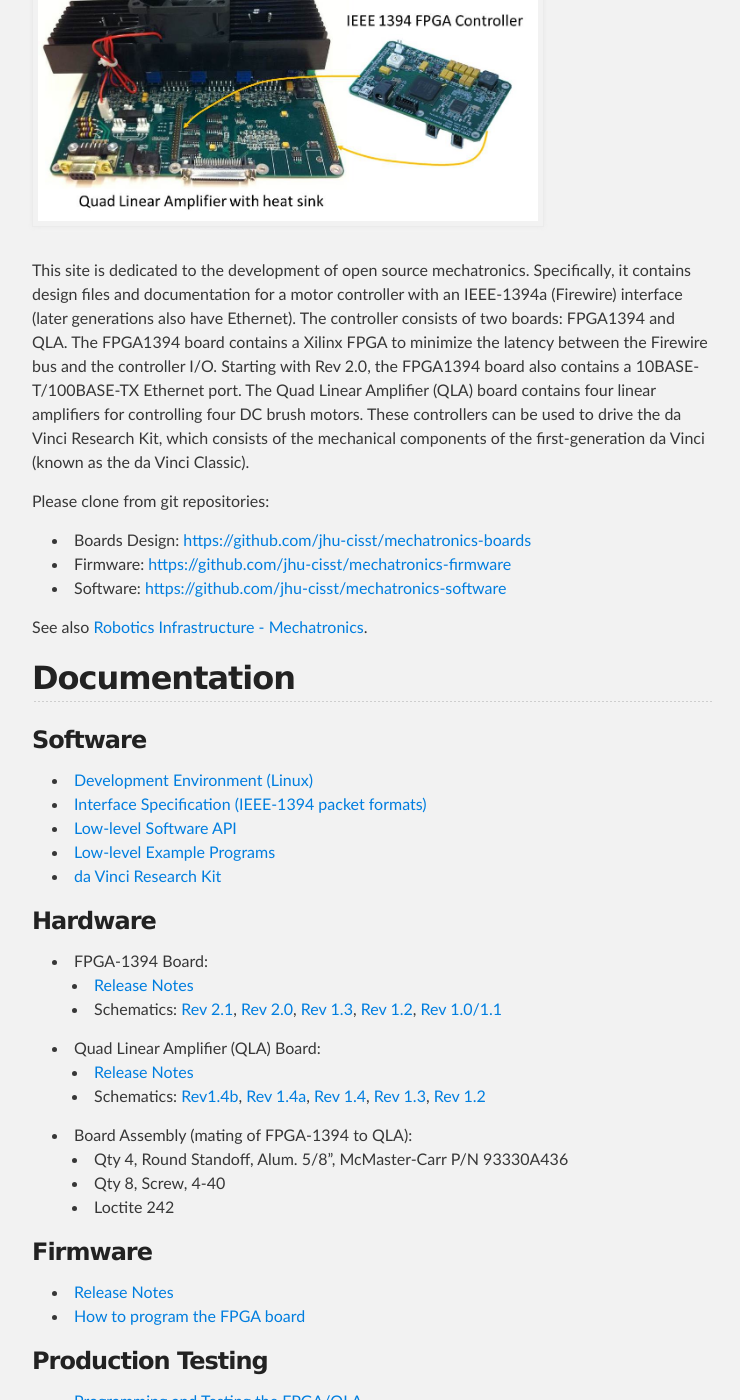
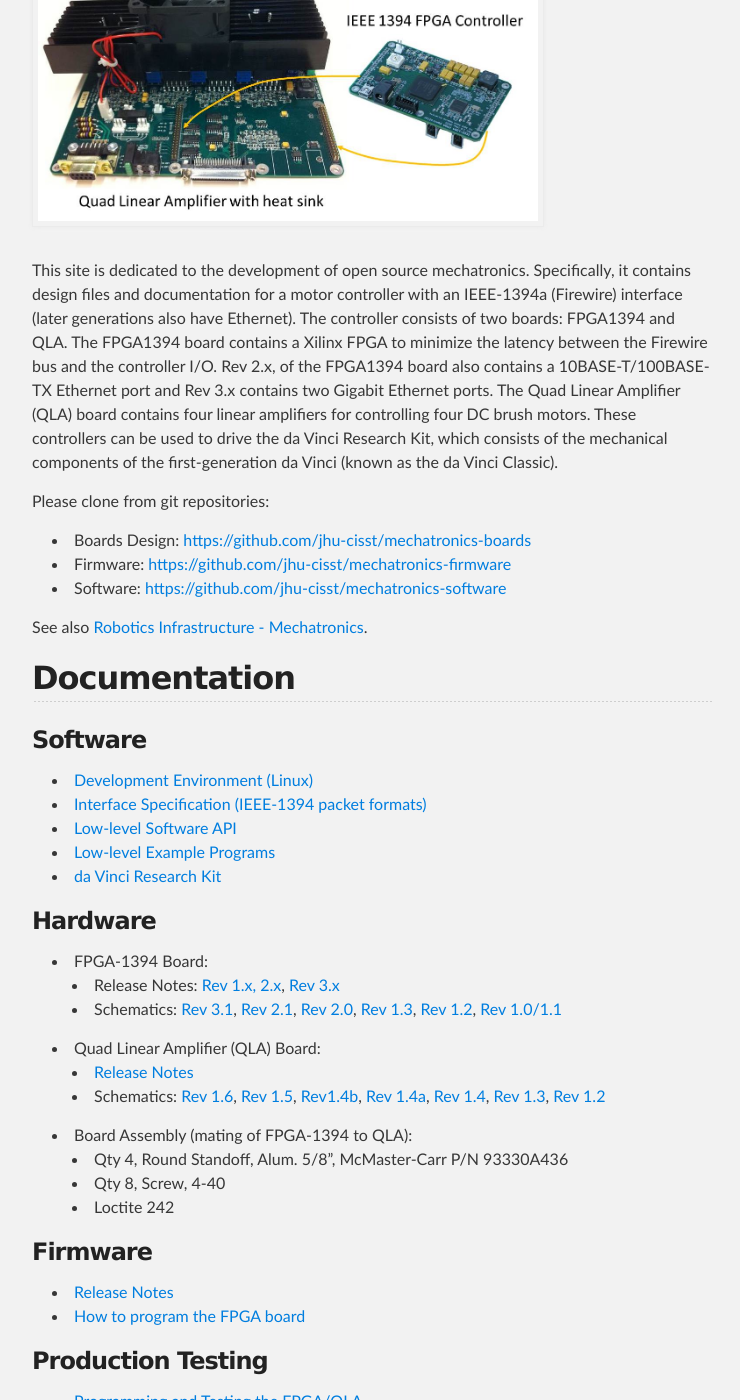
Before and after one commit to jhu-cisst/mechatronics, a Jekyll site: the page built from index.md, in a window 1280 px wide and 1400 px high, scrolled down 383 px. Shown: the whole window, without its empty margins (268-1008 px from the left). Built offline with Jekyll 4.4.1, drawn with Linux system fonts in a browser that asks for light colours.

Commit message:
Updates for FPGA V3 and QLA V1.5 and V1.6

```diff
--- a/index.md
+++ b/index.md
@@ -8,7 +8,7 @@
 <!-- pic here -->
 <img src="./images/FirewireController.jpg" alt="FirewireController" style="width: 500px;"/>
 
-This site is dedicated to the development of open source mechatronics. Specifically, it contains design files and documentation for a motor controller with an IEEE-1394a (Firewire) interface (later generations also have Ethernet). The controller consists of two boards: FPGA1394 and QLA. The FPGA1394 board contains a Xilinx FPGA to minimize the latency between the Firewire bus and the controller I/O. Starting with Rev 2.0, the FPGA1394 board also contains a 10BASE-T/100BASE-TX Ethernet port. The Quad Linear Amplifier (QLA) board contains four linear amplifiers for controlling four DC brush motors. These controllers can be used to drive the da Vinci Research Kit, which consists of the mechanical components of the first-generation da Vinci (known as the da Vinci Classic).
+This site is dedicated to the development of open source mechatronics. Specifically, it contains design files and documentation for a motor controller with an IEEE-1394a (Firewire) interface (later generations also have Ethernet). The controller consists of two boards: FPGA1394 and QLA. The FPGA1394 board contains a Xilinx FPGA to minimize the latency between the Firewire bus and the controller I/O. Rev 2.x, of the FPGA1394 board also contains a 10BASE-T/100BASE-TX Ethernet port and Rev 3.x contains two Gigabit Ethernet ports. The Quad Linear Amplifier (QLA) board contains four linear amplifiers for controlling four DC brush motors. These controllers can be used to drive the da Vinci Research Kit, which consists of the mechanical components of the first-generation da Vinci (known as the da Vinci Classic).
 
 Please clone from git repositories:
  - Boards Design: [https://github.com/jhu-cisst/mechatronics-boards](https://github.com/jhu-cisst/mechatronics-boards)
@@ -29,11 +29,11 @@
 
 ### Hardware
  * FPGA-1394 Board:
-   * [Release Notes](https://github.com/jhu-cisst/FPGA1394#release-notes)
-   * Schematics: [Rev 2.1](https://github.com/jhu-cisst/FPGA1394/blob/Rev2.1/FPGA1394-Schematics.pdf), [Rev 2.0](https://github.com/jhu-cisst/FPGA1394/blob/Rev2.0/FPGA1394-Schematics.pdf), [Rev 1.3](https://github.com/jhu-cisst/FPGA1394/blob/Rev1.3/FPGA1394-Schematics.pdf), [Rev 1.2](https://github.com/jhu-cisst/FPGA1394/blob/Rev1.2/FPGA1394-Schematics.pdf), [Rev 1.0/1.1](https://github.com/jhu-cisst/FPGA1394/blob/Rev1.1/FPGA1394-Schematics.pdf)
+   * Release Notes: [Rev 1.x, 2.x](https://github.com/jhu-cisst/FPGA1394#release-notes), [Rev 3.x](https://github.com/jhu-cisst/FPGA1394V3#release-notes)
+   * Schematics: [Rev 3.1](https://github.com/jhu-cisst/FPGA1394V3/blob/main/FPGA1394V3-Schematics.pdf), [Rev 2.1](https://github.com/jhu-cisst/FPGA1394/blob/Rev2.1/FPGA1394-Schematics.pdf), [Rev 2.0](https://github.com/jhu-cisst/FPGA1394/blob/Rev2.0/FPGA1394-Schematics.pdf), [Rev 1.3](https://github.com/jhu-cisst/FPGA1394/blob/Rev1.3/FPGA1394-Schematics.pdf), [Rev 1.2](https://github.com/jhu-cisst/FPGA1394/blob/Rev1.2/FPGA1394-Schematics.pdf), [Rev 1.0/1.1](https://github.com/jhu-cisst/FPGA1394/blob/Rev1.1/FPGA1394-Schematics.pdf)
  * Quad Linear Amplifier (QLA) Board:
    * [Release Notes](https://github.com/jhu-cisst/QLA#release-notes)
-   * Schematics: [Rev1.4b](https://github.com/jhu-cisst/QLA/blob/Rev1.4b/QLA-Schematics.pdf), [Rev 1.4a](https://github.com/jhu-cisst/QLA/blob/Rev1.4a/QLA-Schematics.pdf), [Rev 1.4](https://github.com/jhu-cisst/QLA/blob/Rev1.4/QLA-Schematics.pdf), [Rev 1.3](https://github.com/jhu-cisst/QLA/blob/Rev1.3-2014/QLA-Schematics.pdf), [Rev 1.2](https://github.com/jhu-cisst/QLA/blob/Rev1.2/QLA-Schematics.pdf)
+   * Schematics: [Rev 1.6](https://github.com/jhu-cisst/QLA/blob/master/QLA-Schematics.pdf), [Rev 1.5](https://github.com/jhu-cisst/QLA/blob/Rev1.5/QLA-Schematics.pdf), [Rev1.4b](https://github.com/jhu-cisst/QLA/blob/Rev1.4b/QLA-Schematics.pdf), [Rev 1.4a](https://github.com/jhu-cisst/QLA/blob/Rev1.4a/QLA-Schematics.pdf), [Rev 1.4](https://github.com/jhu-cisst/QLA/blob/Rev1.4/QLA-Schematics.pdf), [Rev 1.3](https://github.com/jhu-cisst/QLA/blob/Rev1.3-2014/QLA-Schematics.pdf), [Rev 1.2](https://github.com/jhu-cisst/QLA/blob/Rev1.2/QLA-Schematics.pdf)
  * Board Assembly (mating of FPGA-1394 to QLA):
    * Qty 4, Round Standoff, Alum. 5/8", McMaster-Carr P/N 93330A436
    * Qty 8, Screw, 4-40
```
